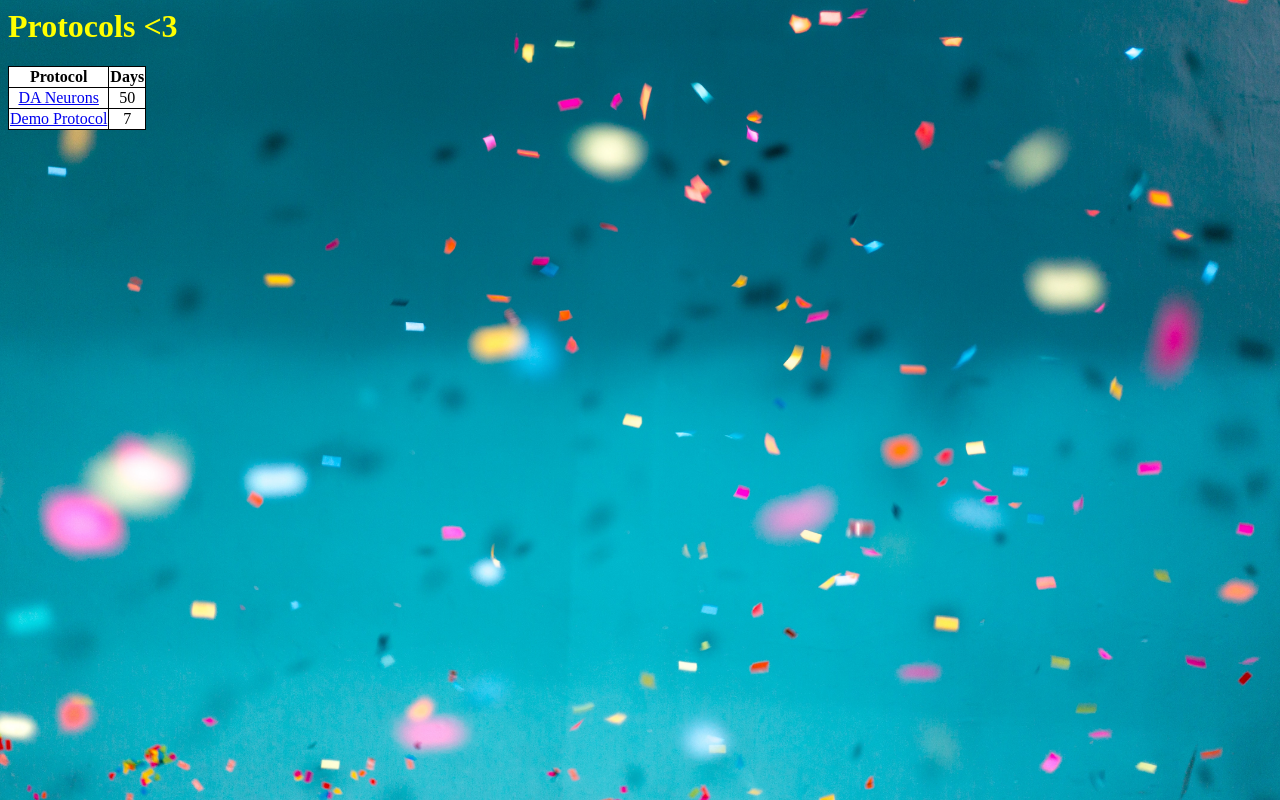
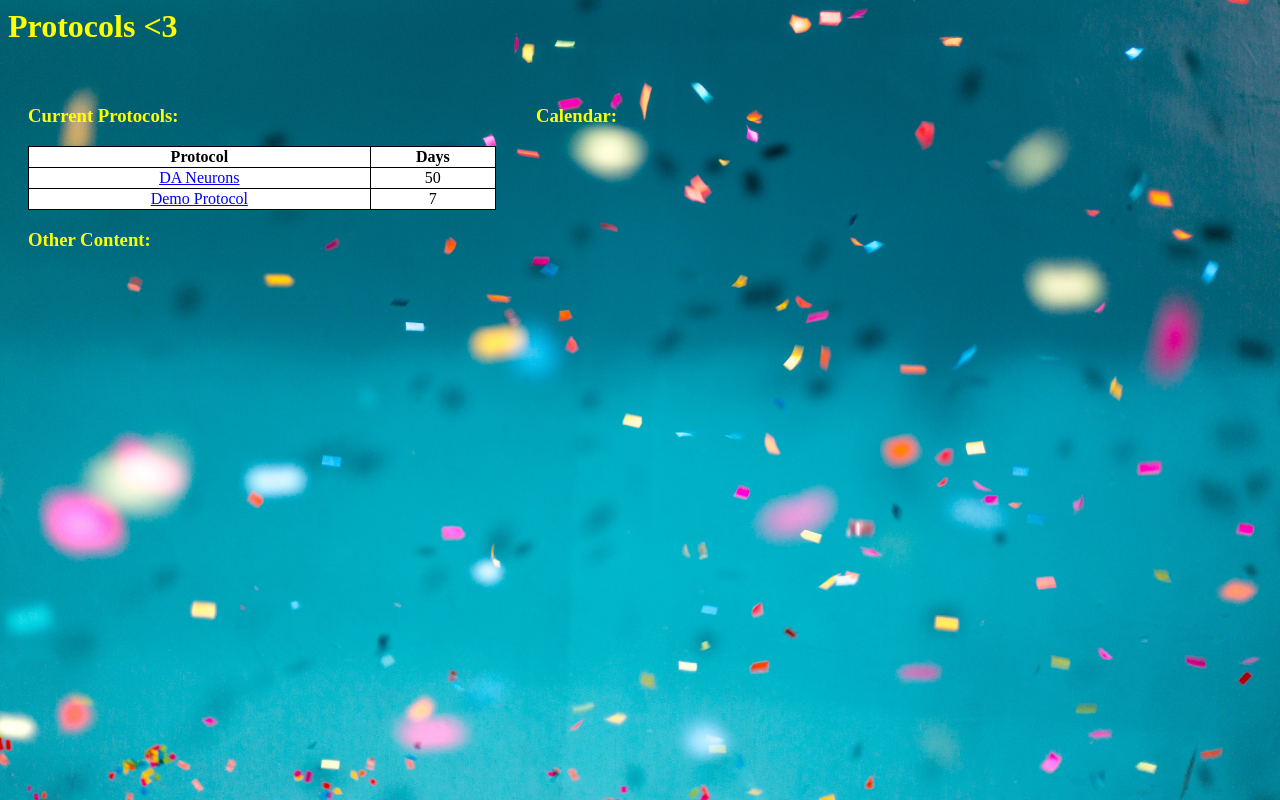
Before and after one commit to jmattick/experiment_planner, a Django app: page /protocols/ in a window 1280 px wide. Run offline with Django 3.2, Linux system fonts and the light colour scheme; data comes from the database, SQL or seed files in the repository.

Commit message:
update layout

```diff
--- a/protocols/static/protocols/style.css
+++ b/protocols/static/protocols/style.css
@@ -16,6 +16,7 @@ h1 a {
 
 table {
     border-collapse: collapse;
+    width: 100%;
 }
 
 table, th, td {
@@ -33,4 +34,46 @@ td {
 .white-background {
     color: black;
     background-color: white;
+    padding: 5px;
 }
+
+.container {
+    width: 100%;
+    height:100%
+}
+
+.main {
+    display: flex;
+    flex-flow: row wrap;
+}
+
+.main > * {
+    padding: 20px;
+}
+
+aside {
+    display: flex;
+    flex-flow: column;
+}
+
+#details {
+    padding: 20px;
+}
+
+@media only screen and (max-width: 799px) {
+    .main > * {
+
+    }
+}
+
+@media only screen and (min-width: 800px) {
+    aside {
+
+        flex-grow: 1
+    }
+
+    .calendar-container {
+
+        flex-grow: 2
+    }
+}
--- a/protocols/templates/protocols/detail.html
+++ b/protocols/templates/protocols/detail.html
@@ -1,7 +1,11 @@
 {% load static %}
 
 <link rel="stylesheet" type="text/css" href="{% static 'protocols/style.css' %}">
+<div class = "container">
+    <header>
         <h1><a href="{% url 'protocols:index'%}">Protocols <3</a></h1>
+    </header>
+    <div id = "details">
         <div class = "white-background">
         <h1>{{protocol.name}}</h1>
 
@@ -46,3 +50,5 @@
             {% endfor %}
         </div>
         </div>
+    </div>
+</div>
--- a/protocols/templates/protocols/index.html
+++ b/protocols/templates/protocols/index.html
@@ -1,7 +1,14 @@
 {% load static %}
 
 <link rel="stylesheet" type="text/css" href="{% static 'protocols/style.css' %}">
+<div class = "container">
+    <header>
         <h1>Protocols <3</h1>
+    </header>
+    <div class = "main">
+        <aside>
+            <div>
+                <h3>Current Protocols:</h3>
             {% if protocol_list %}
                 <table class="white-background">
                     <tr>
@@ -15,7 +22,17 @@
                         </tr>
                     {% endfor %}
                 </table>
-
             {% else %}
                 <p>No protocols are available</p>
             {% endif %}
+            </div>
+            <div>
+                <h3>Other Content:</h3>
+            </div>
+        </aside>
+
+        <div class = "calendar-container">
+            <h3>Calendar:</h3>
+        </div>
+    </div>
+</div>
```
Lines whose indentation alone changed are shown as unchanged.
